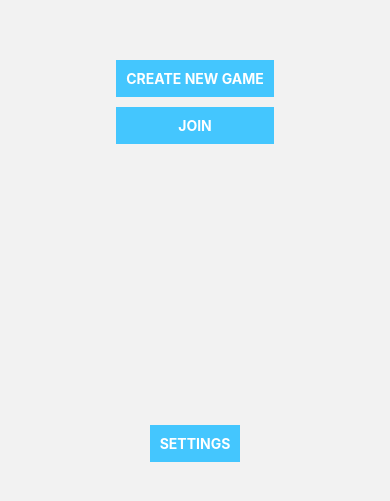
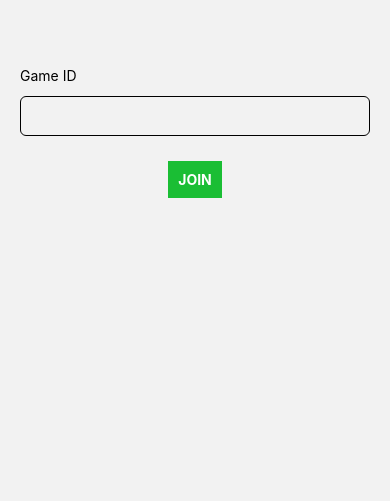
Before and after one commit to vukolovanton/IRLBR, a React Native app: screen /Join in a window 390 px wide. Shown: the part 297-798 px from the top of the page. Built offline with nearby package versions, Linux system fonts and the light colour scheme; what @rnmapbox/maps would draw is missing.

Commit message:
Save game details to firebase, join to game later

```diff
--- a/App.js
+++ b/App.js
@@ -8,6 +8,7 @@ import LocationSelect from "./screens/LocationSelect";
 import Prepare from "./screens/Prepare";
 import Game from "./screens/Game";
 import Scoreboard from "./screens/Scoreboard";
+import Join from "./screens/Join";
 
 const Stack = createNativeStackNavigator();
 
@@ -24,6 +25,7 @@ const App = () => {
                     <Stack.Screen name="Prepare" component={Prepare}/>
                     <Stack.Screen name="Game" component={Game}/>
                     <Stack.Screen name="Scoreboard" component={Scoreboard}/>
+                    <Stack.Screen name="Join" component={Join}/>
                 </Stack.Navigator>
             </NavigationContainer>
         </SettingsContextProvider>
--- a/components/CustomButton.jsx
+++ b/components/CustomButton.jsx
@@ -1,8 +1,8 @@
-import {TouchableOpacity, StyleSheet, Text} from "react-native";
+import {TouchableOpacity, StyleSheet, Text, ActivityIndicator} from "react-native";
 import {memo} from 'react';
 import {COLORS} from "../utils/constants";
 
-function CustomButton({title, onPress, color = COLORS.MAIN}) {
+function CustomButton({title, onPress, color = COLORS.MAIN, isLoading = false}) {
 
     return (
         <TouchableOpacity
@@ -10,6 +10,7 @@ function CustomButton({title, onPress, color = COLORS.MAIN}) {
             style={styles(color).button}
         >
             <Text style={styles().title}>{title.toUpperCase()}</Text>
+            {isLoading && <ActivityIndicator style={styles().loading} color="white" />}
         </TouchableOpacity>
     )
 }
@@ -19,6 +20,8 @@ export default memo(CustomButton);
 const styles = (color) => StyleSheet.create({
     button: {
         alignItems: "center",
+        flexDirection: 'row',
+        justifyContent: 'center',
         backgroundColor: color,
         padding: 10,
         marginTop: 5,
@@ -26,6 +29,9 @@ const styles = (color) => StyleSheet.create({
     },
     title: {
         color: '#FFF',
-        fontWeight: 'bold'
+        fontWeight: 'bold',
+    },
+    loading: {
+        marginLeft: 10,
     }
 })
--- a/package.json
+++ b/package.json
@@ -11,6 +11,8 @@
   },
   "dependencies": {
     "@react-native-community/cli-platform-android": "^9.1.0",
+    "@react-native-firebase/app": "^15.7.0",
+    "@react-native-firebase/firestore": "^15.7.0",
     "@react-navigation/native": "^6.0.13",
     "@react-navigation/native-stack": "^6.9.0",
     "@rnmapbox/maps": "github:rnmapbox/maps#main",
--- a/screens/CreateNewGame.jsx
+++ b/screens/CreateNewGame.jsx
@@ -1,4 +1,5 @@
 import {View, StyleSheet, Alert, SafeAreaView} from "react-native";
+
 import CustomInput from "../components/CustomInput";
 import {useContext, useState} from "react";
 import CustomButton from "../components/CustomButton";
--- a/screens/Join.jsx
+++ b/screens/Join.jsx
@@ -1,9 +1,85 @@
-import {View} from "react-native";
+import {View, StyleSheet, SafeAreaView, Alert, Text} from "react-native";
+import firestore from '@react-native-firebase/firestore';
+import {useContext, useState} from "react";
 
-function Join() {
+import CustomInput from "../components/CustomInput";
+import CustomButton from "../components/CustomButton";
+import {COLORS} from "../utils/constants";
+import {SettingsContext} from "../context/settingsContext";
+
+function Join({ navigation }) {
+    const [gameId, setGameId] = useState(null);
+    const [isLoading, setIsLoading] = useState(false);
+    const [isError, setIsError] = useState(false);
+
+    const context = useContext(SettingsContext);
+
+    function handleJoinGame() {
+        if (!gameId) return;
+
+        setIsLoading(true);
+
+        firestore()
+            .collection('Games')
+            .doc(gameId.toString())
+            .get()
+            .then(documentSnapshot => {
+                if (!documentSnapshot.exists) {
+                    setIsError(true);
+                    throw new Error("Game not found");
+                }
+
+                const data = documentSnapshot.data();
+                context.setNewGameDetails({
+                    newDistance: Number(data.distance),
+                    newStartTime: JSON.parse(data.startTime),
+                    newRoundTime: Number(data.roundTime),
+                });
+
+                context.handleChangeCoordinates(data.coordinates);
+                context.createGameArea(Number(data.distance));
+
+                setIsLoading(false);
+                setGameId('');
+
+                navigation.navigate('Prepare');
+            })
+            .catch((err) => {
+                Alert.alert(err);
+                setIsLoading(false);
+                setGameId('');
+            })
+    }
+
+    function handleChangeGameId(value) {
+        setIsError(false);
+        setGameId(value);
+    }
+
     return (
-        <View>Join</View>
+        <SafeAreaView style={styles.container}>
+            <CustomInput label="Game ID" onChangeText={handleChangeGameId} value={gameId}/>
+            <View style={styles.buttonContainer}>
+                <CustomButton
+                    isLoading={isLoading}
+                    title="Join"
+                    onPress={handleJoinGame}
+                    color={COLORS.SUCCESS}
+                />
+                {isError && <Text>Can't find game with such ID</Text>}
+            </View>
+        </SafeAreaView>
     )
-};
+}
 
 export default Join;
+
+const styles = StyleSheet.create({
+    container: {
+        flex: 1,
+        justifyContent: 'center',
+    },
+    buttonContainer: {
+        alignItems: 'center',
+    }
+})
--- a/screens/LocationSelect.jsx
+++ b/screens/LocationSelect.jsx
@@ -1,6 +1,7 @@
 import {View, StyleSheet, Alert} from "react-native";
 import {useContext, useEffect} from "react";
 import Geolocation from 'react-native-geolocation-service';
+import firestore from '@react-native-firebase/firestore';
 
 import MapPreview from "../components/MapPreview";
 import GameAreaShape from "../components/GameAreaShape";
@@ -10,7 +11,7 @@ import {SettingsContext} from "../context/settingsContext";
 import useRequestPermission from "../hooks/useRequestPermission";
 import CoordinatesView from "../components/CoordinatesView";
 
-function LocationSelect({ navigation }) {
+function LocationSelect({navigation}) {
     const context = useContext(SettingsContext);
     const requestFineLocationPermission = useRequestPermission();
 
@@ -43,6 +44,30 @@ function LocationSelect({ navigation }) {
         context.handleChangeCoordinates(null);
     }
 
+    function postCurrentGame() {
+        const gameId = Math.floor(Math.random() * 1000000);
+        const data = {
+            gameId: gameId,
+            startTime: JSON.stringify(context.startTime),
+            roundTime: context.roundTime,
+            distance: context.distance,
+            coordinates: context.coordinates,
+            gameAreaCoordinates: JSON.stringify(context.gameArea.geometry.coordinates[0]),
+        }
+
+        firestore()
+        .collection('Games')
+        .doc(gameId.toString())
+        .set(data)
+        .then(() => {
+            console.log('Game created!');
+            handleStart();
+        })
+        .catch((err) => {
+            Alert.alert(err)
+        });
+    }
+
     function handleStart() {
         navigation.navigate('Prepare');
     }
@@ -72,7 +97,7 @@ function LocationSelect({ navigation }) {
                     <CustomButton title="Clear" onPress={handleClear} color={COLORS.ERROR}/>
                 </View>
                 <View>
-                    <CustomButton title="Start" onPress={handleStart} color={COLORS.SUCCESS}/>
+                    <CustomButton title="Start" onPress={postCurrentGame} color={COLORS.SUCCESS}/>
                     <CoordinatesView coordinates={context.coordinates}/>
                 </View>
             </View>
```
Also changed, not shown: 4 other files (tests, documents, lock files or other folders).
